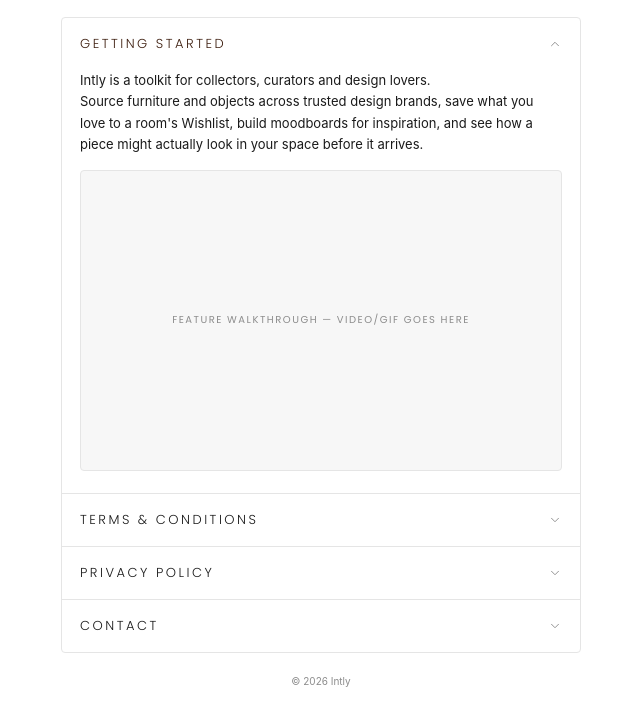
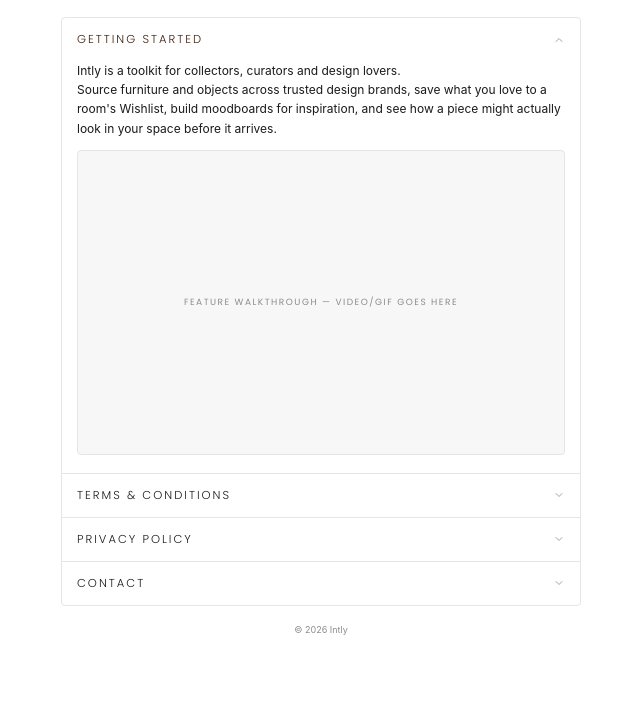
Before and after one commit to mattlapthorne/intly-help-center, a website: page index.html in a window 1280 px wide. Shown: the part 128-847 px from the top of the page, without its empty margins (319-959 px from the left). Drawn offline with Linux system fonts and the light colour scheme.

Commit message:
Shrink accordion card further

```diff
--- a/index.html
+++ b/index.html
@@ -41,15 +41,15 @@
     display: flex;
     align-items: center;
     justify-content: space-between;
-    padding: 16px 18px;
+    padding: 13px 15px;
     background: transparent;
     border: none;
     cursor: pointer;
     text-align: left;
     font-family: 'Poppins', sans-serif;
-    font-size: 13px;
+    font-size: 11.5px;
     font-weight: 300;
-    letter-spacing: 2.5px;
+    letter-spacing: 2px;
     text-transform: uppercase;
     color: #1A1A1A;
   }
@@ -62,13 +62,13 @@
     transition: max-height 420ms cubic-bezier(0.22,1,0.36,1);
   }
   .panel.open { max-height: 3000px; }
-  .panel-inner { padding: 0 18px 22px; }
+  .panel-inner { padding: 0 15px 18px; }
   p.body-text {
     font-family: -apple-system, BlinkMacSystemFont, "Segoe UI", Roboto, sans-serif;
-    font-size: 13px;
-    line-height: 1.65;
+    font-size: 12px;
+    line-height: 1.6;
     color: #1A1A1A;
-    margin-bottom: 14px;
+    margin-bottom: 12px;
   }
   .video-placeholder {
     width: 100%;
@@ -80,27 +80,27 @@
     align-items: center;
     justify-content: center;
     font-family: 'Poppins', sans-serif;
-    font-size: 10px;
+    font-size: 9px;
     letter-spacing: 1.5px;
     text-transform: uppercase;
     color: #8C8C8C;
     margin-top: 4px;
   }
-  .terms-section { margin-bottom: 14px; }
+  .terms-section { margin-bottom: 12px; }
   .terms-section h3 {
     font-family: 'Poppins', sans-serif;
-    font-size: 12px;
+    font-size: 11px;
     font-weight: 600;
     color: #1A1A1A;
-    margin-bottom: 5px;
+    margin-bottom: 4px;
   }
   .contact-btn {
     display: inline-flex;
     align-items: center;
     justify-content: center;
-    height: 40px;
+    height: 36px;
     width: 100%;
-    padding: 0 18px;
+    padding: 0 15px;
     border-radius: 4px;
     background: #000000;
     text-decoration: none;
@@ -108,25 +108,25 @@
   }
   .contact-btn span {
     font-family: -apple-system, BlinkMacSystemFont, "Segoe UI", Roboto, sans-serif;
-    font-size: 13px;
+    font-size: 12px;
     font-weight: 500;
     color: #FFFFFF;
   }
   .legal-note {
     font-family: -apple-system, BlinkMacSystemFont, "Segoe UI", Roboto, sans-serif;
-    font-size: 11px;
-    line-height: 1.55;
+    font-size: 10px;
+    line-height: 1.5;
     color: #8C8C8C;
-    margin-top: 16px;
-    padding-top: 12px;
+    margin-top: 14px;
+    padding-top: 10px;
     border-top: 1px solid #E5E5E5;
   }
   footer {
     text-align: center;
     font-family: -apple-system, BlinkMacSystemFont, "Segoe UI", Roboto, sans-serif;
-    font-size: 10px;
+    font-size: 9px;
     color: #8C8C8C;
-    margin-top: 22px;
+    margin-top: 18px;
   }
 </style>
 </head>
@@ -143,7 +143,7 @@
     <div class="row">
       <button class="row-btn active" onclick="toggle(this)">
         Getting Started
-        <svg class="chev" width="14" height="14" viewBox="0 0 24 24" fill="none"><path d="M6 9l6 6 6-6" stroke="#8C8C8C" stroke-width="1.6" stroke-linecap="round" stroke-linejoin="round"/></svg>
+        <svg class="chev" width="12" height="12" viewBox="0 0 24 24" fill="none"><path d="M6 9l6 6 6-6" stroke="#8C8C8C" stroke-width="1.6" stroke-linecap="round" stroke-linejoin="round"/></svg>
       </button>
       <div class="panel open">
         <div class="panel-inner">
@@ -157,7 +157,7 @@
     <div class="row">
       <button class="row-btn" onclick="toggle(this)">
         Terms &amp; Conditions
-        <svg class="chev" width="14" height="14" viewBox="0 0 24 24" fill="none"><path d="M6 9l6 6 6-6" stroke="#8C8C8C" stroke-width="1.6" stroke-linecap="round" stroke-linejoin="round"/></svg>
+        <svg class="chev" width="12" height="12" viewBox="0 0 24 24" fill="none"><path d="M6 9l6 6 6-6" stroke="#8C8C8C" stroke-width="1.6" stroke-linecap="round" stroke-linejoin="round"/></svg>
       </button>
       <div class="panel">
         <div class="panel-inner">
@@ -249,7 +249,7 @@
     <div class="row">
       <button class="row-btn" onclick="toggle(this)">
         Privacy Policy
-        <svg class="chev" width="14" height="14" viewBox="0 0 24 24" fill="none"><path d="M6 9l6 6 6-6" stroke="#8C8C8C" stroke-width="1.6" stroke-linecap="round" stroke-linejoin="round"/></svg>
+        <svg class="chev" width="12" height="12" viewBox="0 0 24 24" fill="none"><path d="M6 9l6 6 6-6" stroke="#8C8C8C" stroke-width="1.6" stroke-linecap="round" stroke-linejoin="round"/></svg>
       </button>
       <div class="panel">
         <div class="panel-inner">
@@ -316,7 +316,7 @@
     <div class="row">
       <button class="row-btn" onclick="toggle(this)">
         Contact
-        <svg class="chev" width="14" height="14" viewBox="0 0 24 24" fill="none"><path d="M6 9l6 6 6-6" stroke="#8C8C8C" stroke-width="1.6" stroke-linecap="round" stroke-linejoin="round"/></svg>
+        <svg class="chev" width="12" height="12" viewBox="0 0 24 24" fill="none"><path d="M6 9l6 6 6-6" stroke="#8C8C8C" stroke-width="1.6" stroke-linecap="round" stroke-linejoin="round"/></svg>
       </button>
       <div class="panel">
         <div class="panel-inner">
```
